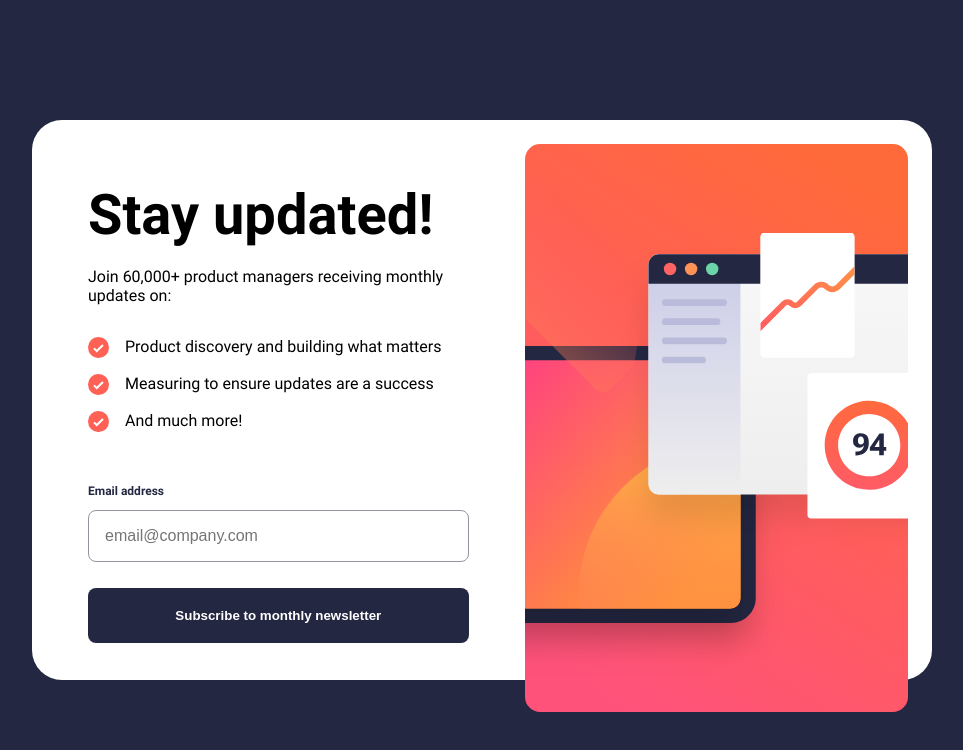
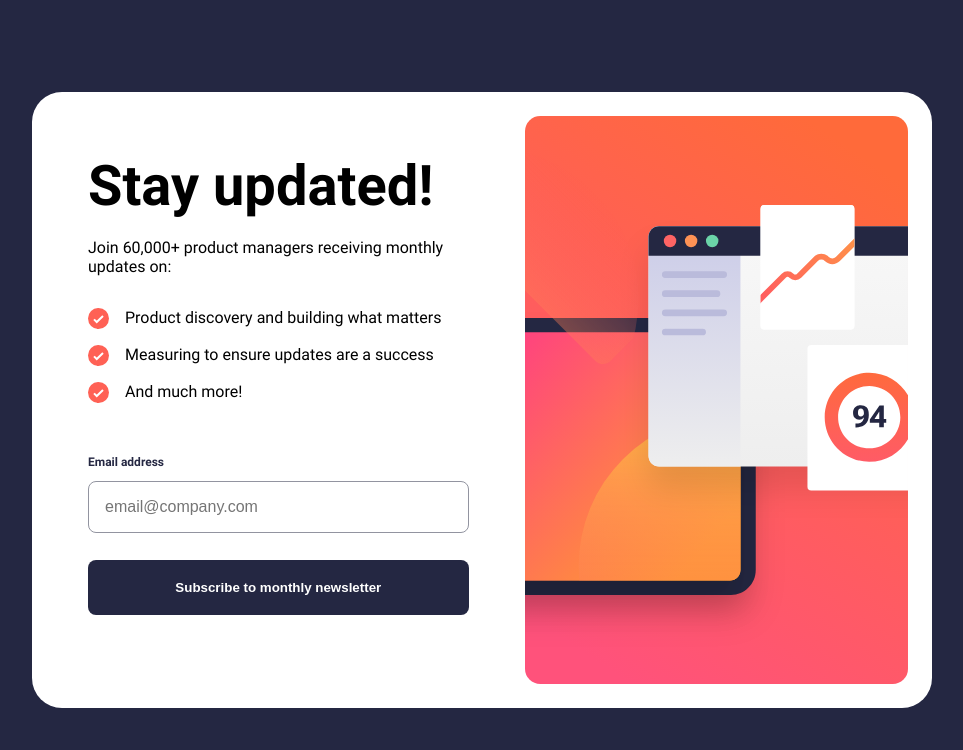
Before and after one commit to 987456987/newsletter-sign-up-react, a React (Vite) app: page / in a window 1280 px wide. Shown: the top 750 px of the page, without its empty margins (158-1121 px from the left). Built offline with nearby package versions, Linux system fonts and the light colour scheme.

Commit message:
fixed desktop img

```diff
--- a/src/App.css
+++ b/src/App.css
@@ -39,7 +39,6 @@
 .main {
   background-color: var(--white);
 
-  max-height: 70vh;
   max-width: 900px;
 
   padding: 1.5em;
@@ -77,9 +76,6 @@
 
 .desktop-img {
   max-width: 45%;
-  max-height: 100%;
-  object-fit: contain;
-
   margin-left: 1.5em;
 }
 
```
